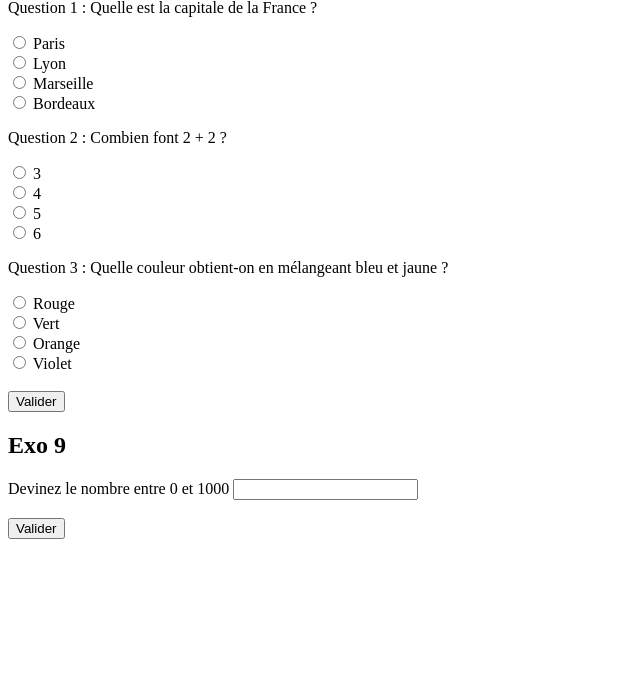
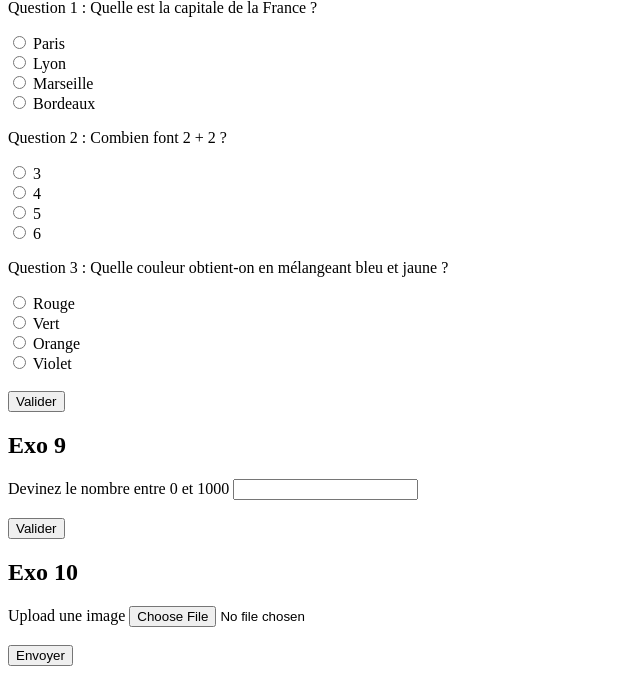
Before and after one commit to HugoLeSignor/Exo-Form-PHP, a PHP site: page / in a window 1280 px wide. Shown: the part 1215-1897 px from the top of the page, without its empty margins (0-640 px from the left). Before the commit the page ends 1754 px from the top, so only its background shows below. Run offline with PHP 8.4, Linux system fonts and the light colour scheme.

Commit message:
[ADD FIX] Added a file uploader and fixed some !empty to isset when value can be 0

```diff
--- a/index.php
+++ b/index.php
@@ -112,7 +112,7 @@ if (!isset($_SESSION['nombreMystere'])) {
 
         <p>
             <?php
-            if (!empty($_POST['de'])) {
+            if (isset($_POST['de'])) {
                 $nombreDes = $_POST['de'];
 
                 if ($nombreDes % 6 != 0) {
@@ -181,7 +181,7 @@ if (!isset($_SESSION['nombreMystere'])) {
 
         <p>
             <?php
-            if (!empty($_POST['nombre1']) && !empty($_POST['nombre2']) && !empty($_POST['operation'])) {
+            if (isset($_POST['nombre1']) && isset($_POST['nombre2']) && !empty($_POST['operation'])) {
                 $nombre1 = $_POST['nombre1'];
                 $nombre2 = $_POST['nombre2'];
                 $operation = $_POST['operation'];
@@ -218,16 +218,16 @@ if (!isset($_SESSION['nombreMystere'])) {
 
         <p>
             <?php
-            if (!empty($_POST['montant']) && !empty($_POST['devise'])) {
+            if (isset($_POST['montant']) && !empty($_POST['devise'])) {
                 $montant = $_POST['montant'];
                 $devise = $_POST['devise'];
 
                 if ($devise == 'dollar') {
-                    echo $montant * 1.1;
+                    echo $montant * 1.1 . " $";
                 } elseif ($devise == 'livre') {
-                    echo $montant * 0.85;
+                    echo $montant * 0.85 . " £";
                 } elseif ($devise == 'yen') {
-                    echo $montant * 150;
+                    echo $montant * 150 . " ¥";
                 }
             }
             ?>
@@ -322,6 +322,39 @@ if (!isset($_SESSION['nombreMystere'])) {
         </p>
     </section>
 
+    <section>
+        <h2>Exo 10</h2>
+        <form action="index.php" method="POST" enctype="multipart/form-data">
+            <label for="image">Upload une image</label>
+            <input type="file" name="image" id="image">
+            <br><br>
+            <button type="submit">Envoyer</button>
+        </form>
+
+        <p>
+            <?php
+            if (!empty($_FILES['image']['name'])) {
+                $fichier = $_FILES['image'];
+                $typesAutorises = ['image/jpeg', 'image/png', 'image/gif'];
+
+                if (in_array($fichier['type'], $typesAutorises)) {
+                    $nomUnique = uniqid() . '_' . $fichier['name'];
+                    $destination = 'uploads/' . $nomUnique;
+
+                    if (!file_exists('uploads')) {
+                        mkdir('uploads');
+                    }
+
+                    move_uploaded_file($fichier['tmp_name'], $destination);
+                    echo '<img src="' . $destination . '" width="300">';
+                } else {
+                    echo "Le fichier n'est pas une image";
+                }
+            }
+            ?>
+        </p>
+    </section>
+
 </body>
 
 </html>
```
